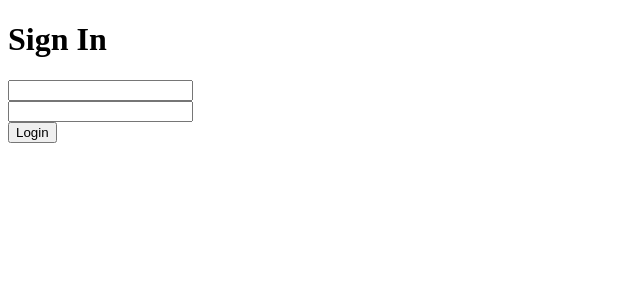
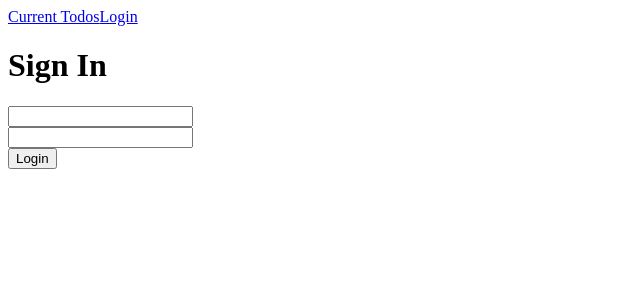
Before and after one commit to yuliademidok/todo_list, a React (Create React App) app in the folder frontend/: page / in a window 1280 px wide. Shown: the top 300 px of the page, without its empty margins (0-640 px from the left). Built offline with nearby package versions, Linux system fonts and the light colour scheme.

Commit message:
added logout function and navigation componenet

```diff
--- a/frontend/src/App.js
+++ b/frontend/src/App.js
@@ -2,14 +2,17 @@ import { Routes, Route } from "react-router";
 
 import Login from "./pages/login.page";
 import Home from "./pages/home.page";
+import Navigation from "./components/navigation.component";
 
 import "./App.css";
 
 function App() {
   return (
     <Routes>
-      <Route path="/" element={<Login />} />
-      <Route path="/current-todos" element={<Home />} />
+      <Route path='/' element={<Navigation />}>
+        <Route index element={<Login />} />
+        <Route path="current-todos" element={<Home />} />
+      </ Route>
     </Routes>
   );
 }
--- a/frontend/src/components/login-form.component.jsx
+++ b/frontend/src/components/login-form.component.jsx
@@ -1,6 +1,7 @@
-import { useState } from "react";
+import { useState, useContext } from "react";
 
 import { login } from "../utils/users.utils";
+import { UserContext } from "../context/user.context";
 
 const LoginForm = () => {
   const [formFields, setFromFields] = useState({
@@ -8,6 +9,8 @@ const LoginForm = () => {
     password: "",
   });
   const { username, password } = formFields;
+
+  const { setCurrentUser } = useContext(UserContext);
 
   const handleChange = (event) => {
     const { name, value } = event.target;
@@ -22,7 +25,7 @@ const LoginForm = () => {
 
     try {
       const currentUser = await login(username, password);
-      console.log(currentUser);
+      setCurrentUser(currentUser);
     } catch (error) {
       if (error.response.status === 401) {
         alert("Incorrect username or password");
--- /dev/null
+++ b/frontend/src/components/navigation.component.jsx
@@ -0,0 +1,28 @@
+import { useContext } from "react";
+import { Link, Outlet } from "react-router-dom";
+
+import { UserContext } from "../context/user.context";
+import { logout } from "../utils/users.utils";
+
+const Navigation = () => {
+  const { currentUser, setCurrentUser } = useContext(UserContext);
+
+  const signOutHandler = async () => {
+    await logout();
+    setCurrentUser(null);
+  }
+
+  return (
+    <div>
+      <Link to="/current-todos">Current Todos</Link>
+      {currentUser ? (
+        <Link onClick={signOutHandler} to="/">Logout</Link>
+      ) : (
+        <Link to="/">Login</Link>
+      )}
+      <Outlet />
+    </div>
+  );
+};
+
+export default Navigation;
--- /dev/null
+++ b/frontend/src/context/user.context.jsx
@@ -0,0 +1,15 @@
+import { createContext, useState } from "react";
+
+export const UserContext = createContext({
+  currentUser: null,
+  setCurrentUser: () => null,
+  accessToken: localStorage.getItem('accessToken'),
+  refreshToken: localStorage.getItem('refreshToken'),
+});
+
+export const UserProvider = ({ children }) => {
+  const [currentUser, setCurrentUser] = useState(null);
+  const value = { currentUser, setCurrentUser };
+
+  return <UserContext.Provider value={value}>{children}</UserContext.Provider>;
+};
--- a/frontend/src/index.js
+++ b/frontend/src/index.js
@@ -4,11 +4,15 @@ import { BrowserRouter } from "react-router-dom";
 
 import App from "./App";
 
+import { UserProvider } from "./context/user.context";
+
 const root = ReactDOM.createRoot(document.getElementById("root"));
 root.render(
   <React.StrictMode>
     <BrowserRouter>
-      <App />
+      <UserProvider>
+        <App />
+      </UserProvider>
     </BrowserRouter>
   </React.StrictMode>
 );
--- a/frontend/src/utils/users.utils.js
+++ b/frontend/src/utils/users.utils.js
@@ -26,6 +26,7 @@ export const login = async (username, password) => {
     });
 };
 
-export const logout = () => {
-  localStorage.removeItem("user");
+export const logout = async () => {
+  localStorage.removeItem("accessToken");
+  localStorage.removeItem("refreshToken");
 };
```
